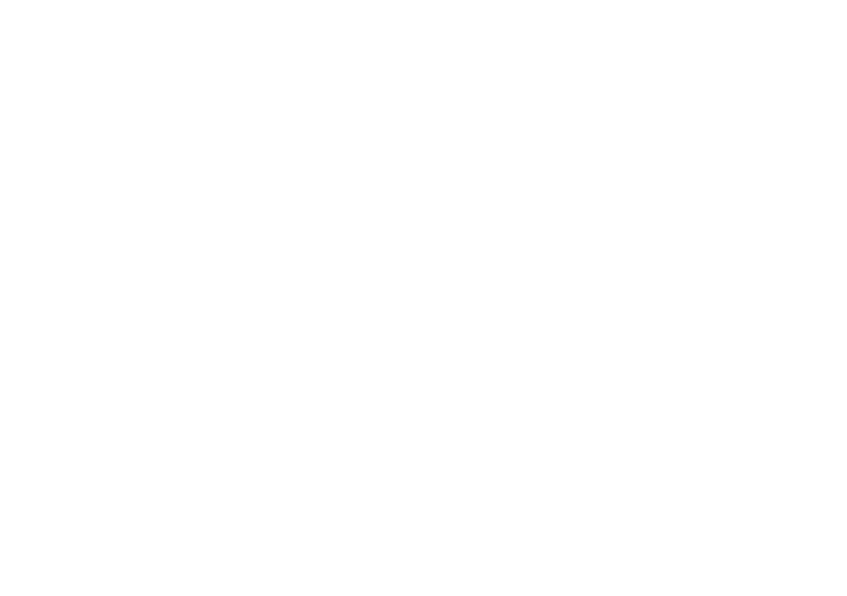
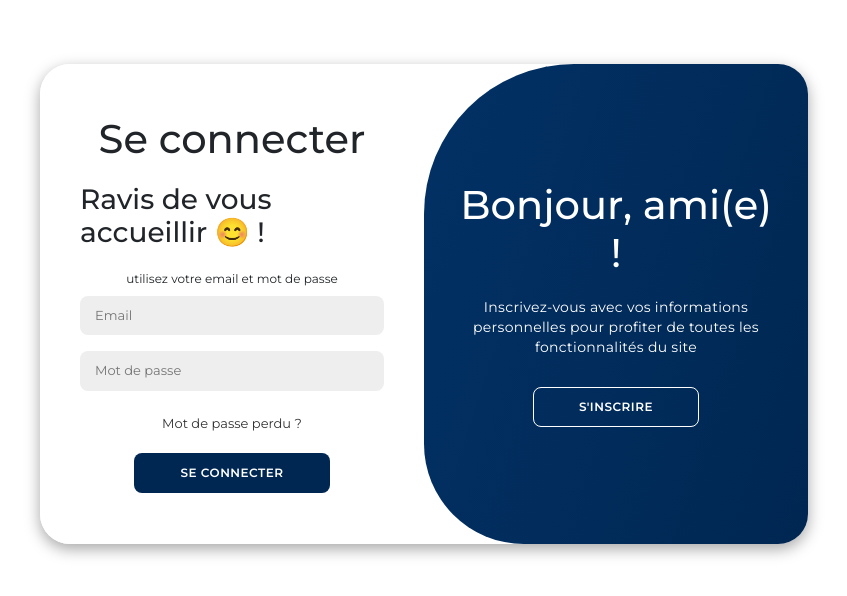
Before and after one commit to Eladele/edu_click_frontend, an Angular app: page /login in a window 1280 px wide. Before the commit this address led to /. Shown: the top 596 px of the page, without its empty margins (216-1063 px from the left). Built offline with nearby package versions, Linux system fonts and the light colour scheme.

Commit message:
ajout de login

```diff
--- a/src/app/app.routes.ts
+++ b/src/app/app.routes.ts
@@ -1,8 +1,10 @@
 import { Routes } from '@angular/router';
 import { IndexComponent } from './features/index/index.component';
+import { LoginComponent } from './features/users/login/login.component';
 
 export const routes: Routes = [
     { path: '', redirectTo: '/home', pathMatch: 'full' },
     { path: 'home', component: IndexComponent },
+    { path: 'login', component: LoginComponent },
 
 ];
--- /dev/null
+++ b/src/app/features/users/login/login.component.css
@@ -0,0 +1,245 @@
+@import url('https://fonts.googleapis.com/css2?family=Montserrat:wght@300;400;500;600;700&display=swap');
+
+* {
+    margin: 0;
+    padding: 0;
+    box-sizing: border-box;
+    font-family: 'Montserrat', sans-serif;
+}
+
+body {
+    background-color: #c9d6ff;
+    background: linear-gradient(to right, #e2e2e2, #c9d6ff);
+    display: flex;
+    align-items: center;
+    justify-content: center;
+    flex-direction: column;
+    height: 100vh;
+    margin: 0; /* Supprime les marges par défaut du body */
+}
+
+.container {
+    background-color: #fff;
+    border-radius: 30px;
+    box-shadow: 0 5px 15px rgba(0, 0, 0, 0.35);
+    position: relative;
+    overflow: hidden;
+    width: 768px;
+    max-width: 90%; /* Ajuste la largeur maximale pour les petits écrans */
+    min-height: 480px;
+    margin: 5% 20%; /* Ajoute une marge pour éviter que le conteneur ne touche les bords */
+}
+
+.container p {
+    font-size: 14px;
+    line-height: 20px;
+    letter-spacing: 0.3px;
+    margin: 20px 0;
+}
+
+.container span {
+    font-size: 12px;
+}
+
+.container a {
+    color: #333;
+    font-size: 13px;
+    text-decoration: none;
+    margin: 15px 0 10px;
+}
+
+.container button {
+    background-color: #002752;
+    color: #fff;
+    font-size: 12px;
+    padding: 10px 45px;
+    border: 1px solid transparent;
+    border-radius: 8px;
+    font-weight: 600;
+    letter-spacing: 0.5px;
+    text-transform: uppercase;
+    margin-top: 10px;
+    cursor: pointer;
+}
+
+.container button.hidden {
+    background-color: transparent;
+    border-color: #fff;
+}
+
+.container form {
+    background-color: #fff;
+    display: flex;
+    align-items: center;
+    justify-content: center;
+    flex-direction: column;
+    padding: 0 40px;
+    height: 100%;
+}
+
+.container input {
+    background-color: #eee;
+    border: none;
+    margin: 8px 0;
+    padding: 10px 15px;
+    font-size: 13px;
+    border-radius: 8px;
+    width: 100%;
+    outline: none;
+}
+
+.container .select-phone {
+    background-color: #eee;
+    border: none;
+    margin: 8px 0 8px 0px ;
+    padding: 0px 0 0 10px;
+    font-size: 13px;
+    border-radius: 8px 0 0 8px;
+    width: 20%;
+    outline: none;
+}
+.container .input-phone {
+
+    border-radius: 0px 8px 8px 0px;
+    padding: 10px 0px;
+
+}
+
+
+.form-container {
+    position: absolute;
+    top: 0;
+    height: 100%;
+    transition: all 0.6s ease-in-out;
+}
+
+.sign-in {
+    left: 0;
+    width: 50%;
+    z-index: 2;
+}
+
+.container.active .sign-in {
+    transform: translateX(100%);
+}
+
+.sign-up {
+    left: 0;
+    width: 50%;
+    opacity: 0;
+    z-index: 1;
+}
+
+.container.active .sign-up {
+    transform: translateX(100%);
+    opacity: 1;
+    z-index: 5;
+    animation: move 0.6s;
+}
+
+@keyframes move {
+    0%, 49.99% {
+        opacity: 0;
+        z-index: 1;
+    }
+    50%, 100% {
+        opacity: 1;
+        z-index: 5;
+    }
+}
+
+.social-icons {
+    margin: 20px 0;
+}
+
+.social-icons a {
+    border: 1px solid #ccc;
+    border-radius: 20%;
+    display: inline-flex;
+    justify-content: center;
+    align-items: center;
+    margin: 0 3px;
+    width: 40px;
+    height: 40px;
+}
+
+.toggle-container {
+    position: absolute;
+    top: 0;
+    left: 50%;
+    width: 50%;
+    height: 100%;
+    overflow: hidden;
+    transition: all 0.6s ease-in-out;
+    border-radius: 150px 0 0 100px;
+    z-index: 1000;
+}
+
+.container.active .toggle-container {
+    transform: translateX(-100%);
+    border-radius: 0 150px 100px 0;
+}
+
+.toggle {
+    background-color: #002752;
+    height: 100%;
+    background: linear-gradient(288deg, #002752, #043873);
+    color: #fff;
+    position: relative;
+    left: -100%;
+    height: 100%;
+    width: 200%;
+    transform: translateX(0);
+    transition: all 0.6s ease-in-out;
+}
+
+.container.active .toggle {
+    transform: translateX(50%);
+}
+
+.toggle-panel {
+    position: absolute;
+    width: 50%;
+    height: 100%;
+    display: flex;
+    align-items: center;
+    justify-content: center;
+    flex-direction: column;
+    padding: 0 30px;
+    text-align: center;
+    top: 0;
+    transform: translateX(0);
+    transition: all 0.6s ease-in-out;
+}
+
+.toggle-left {
+    transform: translateX(-200%);
+}
+
+.container.active .toggle-left {
+    transform: translateX(0);
+}
+
+.toggle-right {
+    right: 0;
+    transform: translateX(0);
+}
+
+.container.active .toggle-right {
+    transform: translateX(200%);
+}
+
+
+.phone-input-container {
+    display: flex;
+    max-width: 400px;
+    width: 100%;
+
+  }
+
+  .select-phone {
+    border: 1px solid #ccc;
+    border-right: none;
+    border-radius: 4px 0 0 4px;
+    padding: 8px;
+  }
--- /dev/null
+++ b/src/app/features/users/login/login.component.html
@@ -0,0 +1,73 @@
+<!DOCTYPE html>
+<div class="container align-items-center" [ngClass]="{'active': isRegisterActive}">
+    <!-- Formulaire d'inscription -->
+    <div class="form-container sign-up">
+        <form (ngSubmit)="onRegisterSubmit()">
+
+            <div class="social-icons">
+
+            </div>
+            <!-- <span>ou utilisez votre email pour vous inscrire</span> -->
+            <input type="text" placeholder="Prénom" [(ngModel)]="registerFirstName" name="registerFirstName" required>
+            <input type="text" placeholder="Nom de famille" [(ngModel)]="registerLastName" name="registerLastName"
+                required>
+            <div class="phone-input-container">
+                <!-- <select class="select-phone" name="country" required>
+                  <option value="+222">+222</option>
+                </select> -->
+                <input type="text" class="select-phone" value="+222" readonly>
+                <input class="input-phone" type="tel" placeholder="Numéro de téléphone" [(ngModel)]="registerPhone"
+                    name="registerPhone" required>
+            </div> <input type="email" placeholder="Saisissez votre adresse électronique" [(ngModel)]="registerEmail"
+                name="registerEmail" required>
+            <input type="password" placeholder="Saisir le mot de passe" [(ngModel)]="registerPassword"
+                name="registerPassword" required>
+                <div>
+                    <div class="row d-flex align-items-center">
+                        <div class="col-auto">
+                            <input type="radio" [(ngModel)]="registerRole" name="registerRole" value="Professeur" required>
+                            <label class="ms-2">Professeur</label>
+                        </div>
+                        <div class="col-auto">
+                            <input type="radio" [(ngModel)]="registerRole" name="registerRole" value="Étudiant" required>
+                            <label class="ms-2">Étudiant</label>
+                        </div>
+                    </div>
+                </div>
+
+            <button type="submit">S'inscrire</button>
+        </form>
+    </div>
+
+    <!-- Formulaire de connexion -->
+    <div class="form-container sign-in">
+        <form (ngSubmit)="onLoginSubmit()">
+            <h1>Se connecter</h1>
+            <div class="social-icons">
+                <h3>Ravis de vous accueillir 😊 !</h3>
+            </div>
+            <span>utilisez votre email et mot de passe</span>
+            <input type="email" placeholder="Email" [(ngModel)]="loginEmail" name="loginEmail" required>
+            <input type="password" placeholder="Mot de passe" [(ngModel)]="loginPassword" name="loginPassword" required>
+            <a href="#">Mot de passe perdu ?</a>
+            <button type="submit">Se connecter</button>
+        </form>
+    </div>
+
+    <!-- Panneau de bascule -->
+    <div class="toggle-container">
+        <div class="toggle">
+            <div class="toggle-panel toggle-left">
+                <h1>Bienvenue à nouveau !</h1>
+                <p>Entrez vos informations personnelles pour profiter de toutes les fonctionnalités du site</p>
+                <button class="hidden" (click)="toggleForm(false)">Se connecter</button>
+            </div>
+            <div class="toggle-panel toggle-right">
+                <h1>Bonjour, ami(e) !</h1>
+                <p>Inscrivez-vous avec vos informations personnelles pour profiter de toutes les fonctionnalités du site
+                </p>
+                <button class="hidden" (click)="toggleForm(true)">S'inscrire</button>
+            </div>
+        </div>
+    </div>
+</div>
--- /dev/null
+++ b/src/app/features/users/login/login.component.ts
@@ -0,0 +1,53 @@
+import { CommonModule } from '@angular/common';
+import { Component } from '@angular/core';
+import { FormsModule } from '@angular/forms';
+import { Router } from '@angular/router';
+
+@Component({
+  selector: 'app-login',
+  imports: [FormsModule, CommonModule],
+  templateUrl: './login.component.html',
+  styleUrl: './login.component.css'
+})
+export class LoginComponent {
+  // Variables pour le formulaire de connexion
+  loginEmail: string = '';
+  loginPassword: string = '';
+
+  // Variables pour le formulaire d'inscription
+  registerEmail: string = '';
+  registerPassword: string = '';
+  registerFirstName : string ='';
+  registerLastName : string ='';
+  registerPhone : String ='';
+  registerRole : string='';
+
+  // Variable pour basculer entre les formulaires
+  isRegisterActive: boolean = false;
+
+  constructor(private router: Router) {}
+
+  // Méthode pour basculer entre les formulaires
+  toggleForm(isRegister: boolean): void {
+    this.isRegisterActive = isRegister;
+  }
+
+  // Méthode pour gérer la soumission du formulaire de connexion
+  onLoginSubmit(): void {
+    console.log('Login Email:', this.loginEmail);
+    console.log('Login Password:', this.loginPassword);
+    // Ajoutez ici la logique pour la connexion
+    this.router.navigate(['/home']);
+  }
+
+  // Méthode pour gérer la soumission du formulaire d'inscription
+  onRegisterSubmit(): void {
+    console.log('Register Name:', this.registerFirstName);
+    console.log('Register Lastname:', this.registerLastName);
+    console.log('phone ',this.registerPhone)
+    console.log('Register Email:', this.registerEmail);
+    console.log('Register Password:', this.registerPassword);
+    // Ajoutez ici la logique pour l'inscription
+    this.router.navigate(['/home']);
+  }
+}
```
Also changed, not shown: 1 other file (tests, documents, lock files or other folders).
